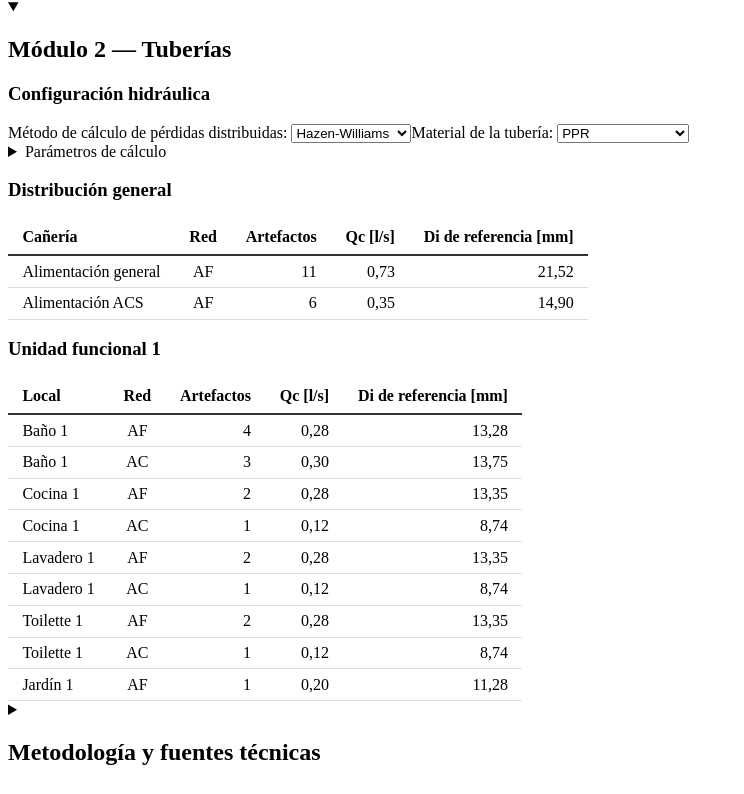
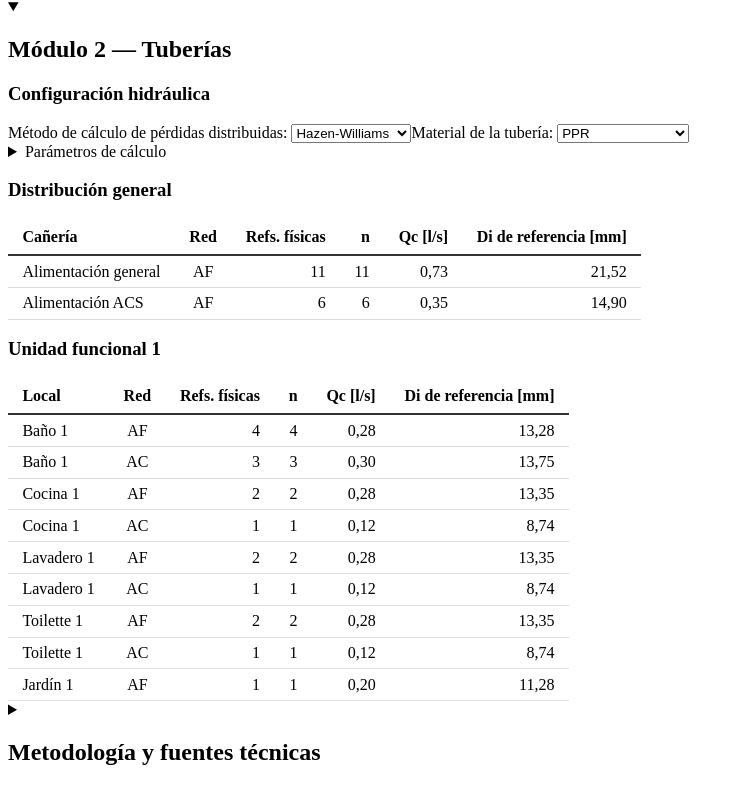
Before and after one commit to nicolasambrosoeras-ctrl/IUAS, a React (Vite) app: page / in a window 1280 px wide. Shown: the part 1792-2586 px from the top of the page, without its empty margins (0-744 px from the left). Built offline with nearby package versions, Linux system fonts and the light colour scheme; what pdfmake would draw is missing.

Commit message:
feat: mostrar n hidraulico en modulo 2

```diff
--- a/src/interfaz/paginas/ResultadoHidraulicoDeTramo.tsx
+++ b/src/interfaz/paginas/ResultadoHidraulicoDeTramo.tsx
@@ -110,6 +110,7 @@ function FilaResultado({
 }) {
   let errorDelMotor: string | null = null
   let artefactosTexto: string
+  let nTexto: string
   let qcTexto: string
   let diMinimoTexto: string
 
@@ -119,6 +120,7 @@ function FilaResultado({
 
     const resultado = resolverHidraulicaDeTramo(proyecto, fila.tramoId, catalogoArtefactos)
     qcTexto = formatearNumero(resultado.qc_lps, 'l/s')
+    nTexto = resultado.tipo === 'conDemanda' ? formatearNumero(resultado.simultaneidad.n, 'conteo') : '—'
     diMinimoTexto =
       resultado.tipo === 'conDemanda'
         ? formatearNumero(resultado.predimensionamiento.diReferenciaPredimensionamiento_mm, 'mm')
@@ -126,6 +128,7 @@ function FilaResultado({
   } catch (motivo) {
     errorDelMotor = motivo instanceof Error ? motivo.message : String(motivo)
     artefactosTexto = '—'
+    nTexto = '—'
     qcTexto = 'Error'
     diMinimoTexto = '—'
   }
@@ -135,6 +138,7 @@ function FilaResultado({
       <td style={estiloCelda('left')}>{fila.etiqueta}</td>
       <td style={estiloCelda('center')}>{fila.red}</td>
       <td style={estiloCelda('right')}>{artefactosTexto}</td>
+      <td style={estiloCelda('right')}>{nTexto}</td>
       <td style={estiloCelda('right', errorDelMotor !== null)}>
         {qcTexto}
         {errorDelMotor !== null ? (
@@ -171,7 +175,8 @@ function TablaDeFilas({
           <tr>
             <th style={estiloEncabezado('left')}>{encabezadoPrimeraColumna}</th>
             <th style={estiloEncabezado('center')}>Red</th>
-            <th style={estiloEncabezado('right')}>Artefactos</th>
+            <th style={estiloEncabezado('right')}>Refs. físicas</th>
+            <th style={estiloEncabezado('right')}>n</th>
             <th style={estiloEncabezado('right')}>Qc [l/s]</th>
             <th style={estiloEncabezado('right')}>Di de referencia [mm]</th>
           </tr>
--- a/src/motor/tuberias/simultaneidad/resolverSimultaneidadHidraulicaDeTramo.ts
+++ b/src/motor/tuberias/simultaneidad/resolverSimultaneidadHidraulicaDeTramo.ts
@@ -25,6 +25,7 @@ import { calcularSimultaneidadDeTramo, type ResultadoSimultaneidadDeTramo } from
 // eso se reemplaza, no se agrega aparte, para que un consumidor que solo
 // lea qc_lps (N1/N3) siga recibiendo el valor correcto sin cambios.
 export type ResultadoSimultaneidadHidraulicaDeTramo = Omit<ResultadoSimultaneidadDeTramo, 'qc_lps'> & {
+  readonly n: number
   readonly qcEstadistico_lps: number
   readonly quMaxParticipante_lps: number
   readonly qc_lps: number
@@ -50,5 +51,5 @@ export function resolverSimultaneidadHidraulicaDeTramo(
   const pisoCaudalIndividualAplicado = quMaxParticipante_lps > qcEstadistico_lps
   const qc_lps = pisoCaudalIndividualAplicado ? quMaxParticipante_lps : qcEstadistico_lps
 
-  return { ...resultadoEstadistico, qcEstadistico_lps, quMaxParticipante_lps, qc_lps, pisoCaudalIndividualAplicado }
+  return { ...resultadoEstadistico, n: agregacion.n, qcEstadistico_lps, quMaxParticipante_lps, qc_lps, pisoCaudalIndividualAplicado }
 }
```
Also changed, not shown: 1 other file (tests, documents, lock files or other folders).
